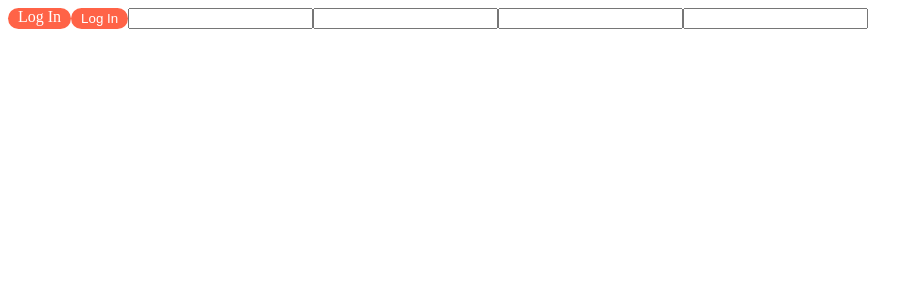
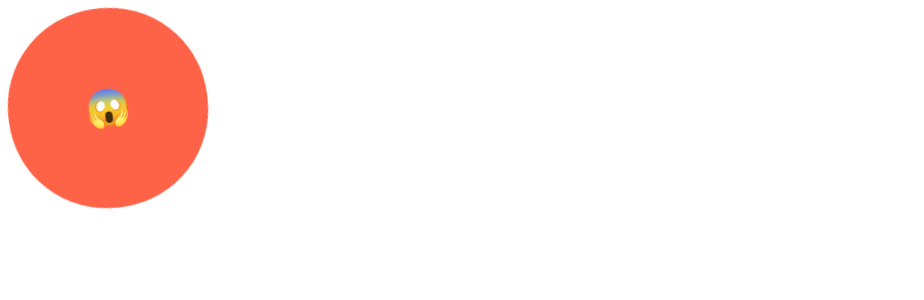
Before and after one commit to Hyun-h/react-master-class, a React (Create React App) app: page / in a window 1280 px wide. Shown: the top 300 px of the page, without its empty margins (0-924 px from the left). Built offline with nearby package versions, Linux system fonts and the light colour scheme.

Commit message:
animaiton, pseudo selectiors 사용방법

```diff
--- a/src/App.js
+++ b/src/App.js
@@ -1,40 +1,52 @@
-import styled from "styled-components";
+//Animaiton 사용방법
+import styled, { keyframes } from "styled-components";
 
-const Father = styled.section`
+const Wrapper = styled.section`
   display: flex;
 `;
 
-//만약 모든 style을 활용하고 싶은데 html 태그만 바꾸고 싶을 경우
-const Btn = styled.button`
-  color: white;
-  background-color: tomato;
-  border: 0;
-  border-radius: 15px;
-  padding: 0 10px;
+const rotateAnimaiton = keyframes`
+  from {
+    transform: rotate(0deg);
+    border-radius: 0px;
+  }
+  to {
+    transform: rotate(360deg);
+    border-radius: 50%;
+  }
 `;
 
-//반복되는 속성이 있을 때는 attrs를 사용해서 전달될 모든 속성을 가진 오브젝트를 담을 수 있음
-const Input = styled.input.attrs({ required: true, minLength: 10 })``;
+const Box = styled.div`
+  height: 200px;
+  width: 200px;
+  background-color: tomato;
+  display: flex;
+  justify-content: center;
+  align-items: center;
+  animation: ${rotateAnimaiton} 1s linear infinite;
+
+  //컴포넌트 안에서 원하는 element의 스타일을 주는 것도 가능
+  span {
+    font-size: 36px;
+
+    //nesting 처리 가능
+    &:hover {
+      font-size: 60px;
+    }
+
+    &:active {
+      opacity: 0;
+    }
+  }
+`;
 
 function App() {
   return (
-    <Father>
-      {/* as를 써서 html 태그 바꾸기 예시는 button tag에서 a tag로 변경 */}
-      <Btn as="a">Log In</Btn>
-      <Btn>Log In</Btn>
-
-      {/* attrs를 쓰면 이렇게 속성을 반복하지 않아도 된다.
-      <Input required />
-      <Input required />
-      <Input required />
-      <Input required />
-      */}
-
-      <Input />
-      <Input />
-      <Input />
-      <Input />
-    </Father>
+    <Wrapper>
+      <Box>
+        <span>😱</span>
+      </Box>
+    </Wrapper>
   );
 }
 
```
Also changed, not shown: 1 other file (tests, documents, lock files or other folders).
